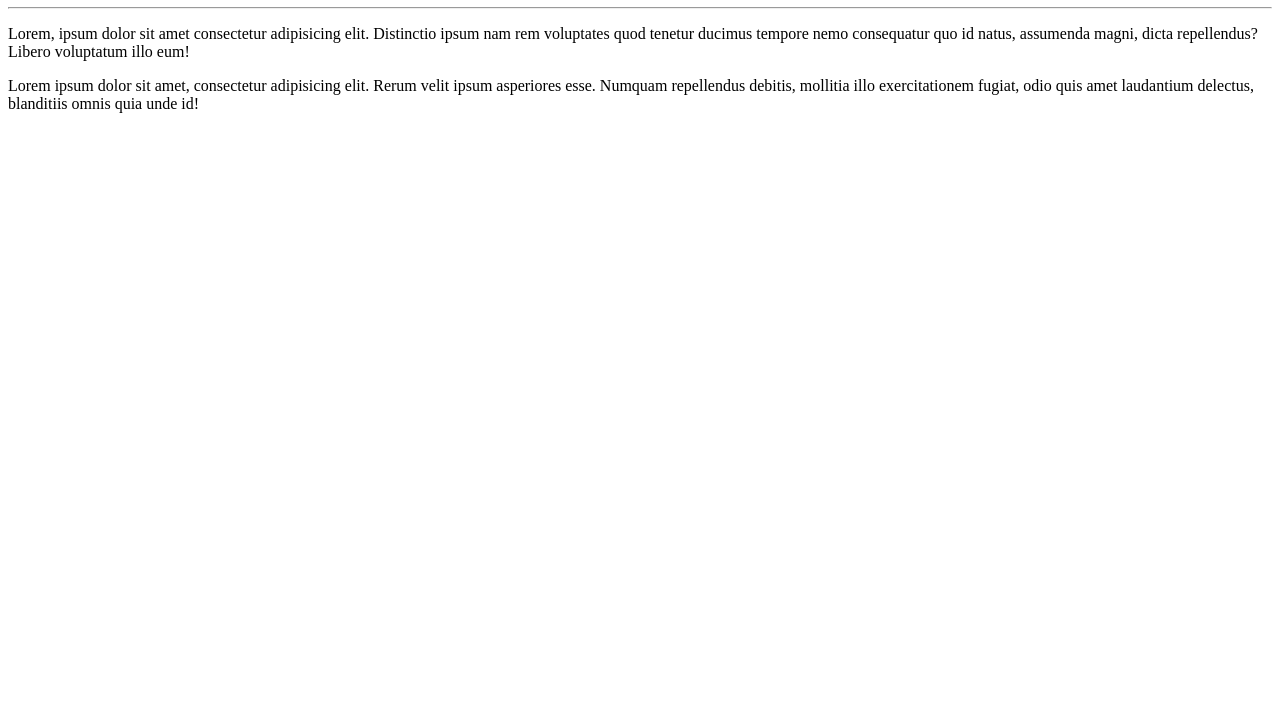
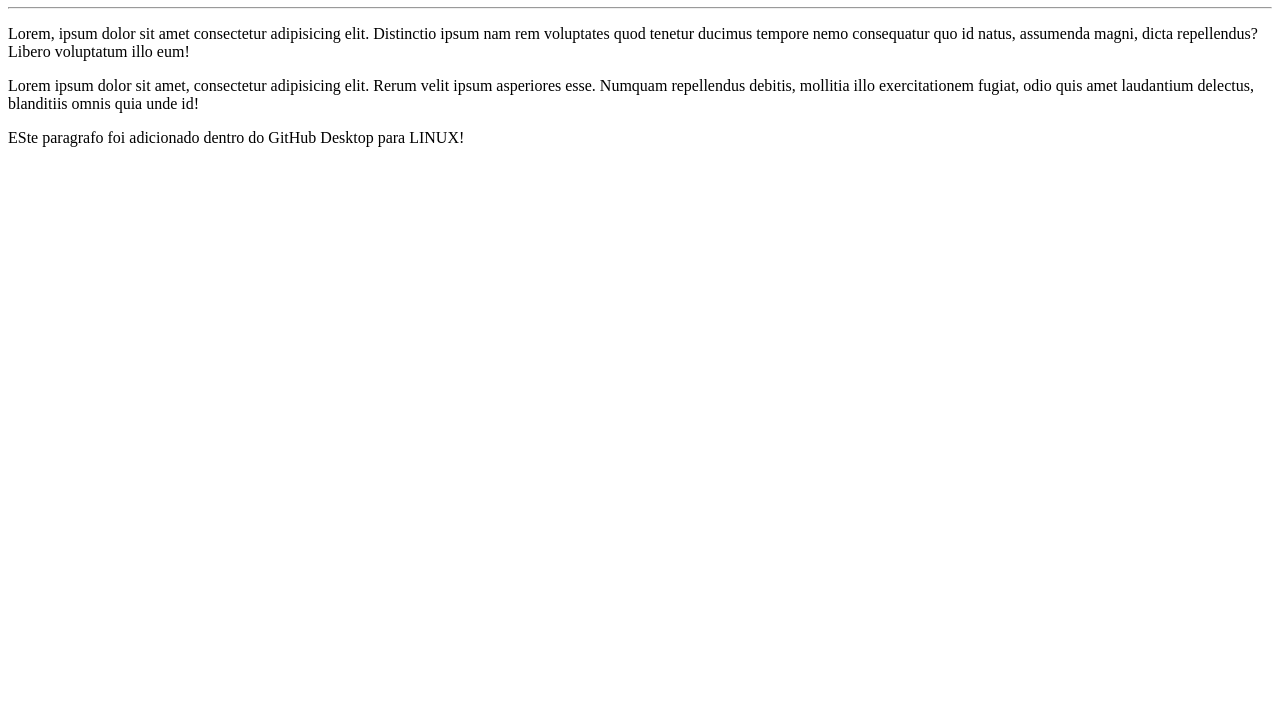
Before and after one commit to garobiel/Ola-Mundo, a plain HTML site: page site-exemplo/index.html in a window 1280 px wide. Shown: the part 73-800 px from the top of the page. Drawn offline with Linux system fonts and the light colour scheme.

Commit message:
Mudei o arquivo Index

```diff
--- a/site-exemplo/index.html
+++ b/site-exemplo/index.html
@@ -10,6 +10,7 @@
     <hr>
     <p>Lorem, ipsum dolor sit amet consectetur adipisicing elit. Distinctio ipsum nam rem voluptates quod tenetur ducimus tempore nemo consequatur quo id natus, assumenda magni, dicta repellendus? Libero voluptatum illo eum!</p>
     <p>Lorem ipsum dolor sit amet, consectetur adipisicing elit. Rerum velit ipsum asperiores esse. Numquam repellendus debitis, mollitia illo exercitationem fugiat, odio quis amet laudantium delectus, blanditiis omnis quia unde id!</p>
+    <p>ESte paragrafo foi adicionado dentro do GitHub Desktop para LINUX!</p>
 
 </body>
 </html>
```
